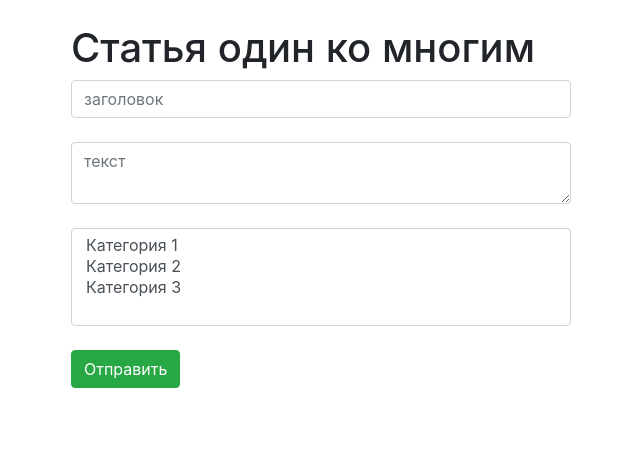
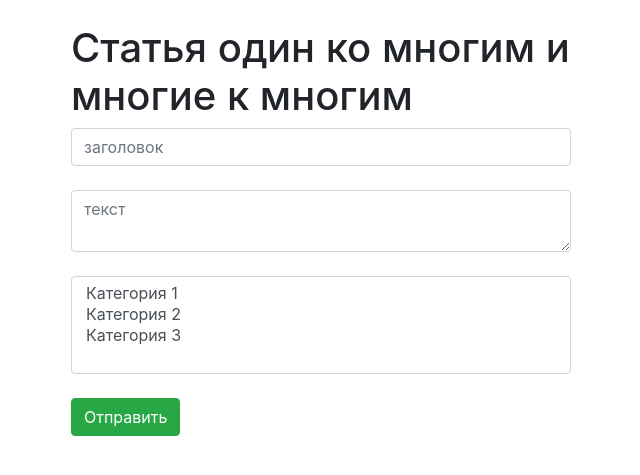
Before and after one commit to mikhailovvladimir/test, a PHP site: page /views/articles/article.php in a window 1280 px wide. Shown: the top 475 px of the page, without its empty margins (14-654 px from the left). Run offline with PHP 8.4, Linux system fonts and the light colour scheme.

Commit message:
corrected files

```diff
--- a/views/articles/article.php
+++ b/views/articles/article.php
@@ -14,7 +14,7 @@
             <div class="col">
             <form action="?route=article&create" method="post">
                     <?= $_SESSION['message']  ?? '' ?>
-                    <h1>Статья один ко многим</h1>
+                    <h1>Статья один ко многим и многие к многим</h1>
                     <input type="text" class="form-control"
                      name="title" placeholder="заголовок"title"><br>
                      <textarea name="text" class="form-control" placeholder="текст"></textarea><br>
--- a/views/articles/index.php
+++ b/views/articles/index.php
@@ -15,7 +15,7 @@
             <?php if (isset($data)) : ?>
                 <?php foreach ($data as $article) : ?>
                     <?php $category = $article['name']; ?>
-                    <h1><?= $article['title'] ?> </h1>
+                    <h3><?= $article['title'] ?> </h1>
                     <p1><?= $article['text'] ?> </p1><br>
                     <strong><?= $category ?> </strong><br>
                 <?php endforeach ?>
```
